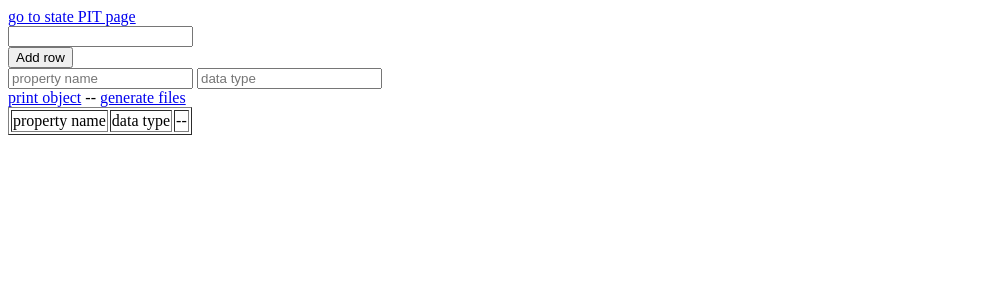
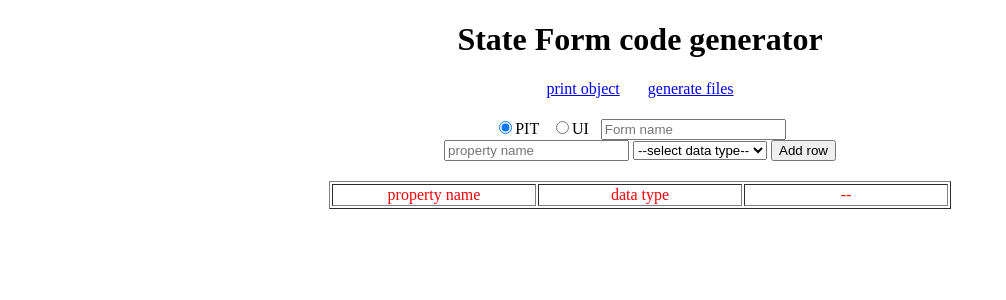
Before and after one commit to yansong10101/eSmartGenerator, a Flask app: page / in a window 1280 px wide. Shown: the top 300 px of the page, without its empty margins (0-1006 px from the left). Run offline with Flask 2, Linux system fonts and the light colour scheme.

Commit message:
10-26-2014 -- 1

```diff
--- a/genApp/genlib/formModules/statePIT.py
+++ b/genApp/genlib/formModules/statePIT.py
@@ -104,10 +104,10 @@ class GeneratePIT():
                           Constants.DYNAMIC_BLOCK_DAO_SETUP: insert_setup_block}
         file_regular.write(Template(file_source).substitute(position_point))
         print('finish generating' + self.formName + 'DAO.method.cs file')
-        # test_str = Constants.json_data['WebPageTemplate']['GenerateFront']
-        # test_print = Template(test_str).substitute({'number': '8',
-        #                                             'att_id': 'txt_TotalDue',
-        #                                             'description': 'test form',
-        #                                             'IsEnabled': 'true',
-        #                                             'IsAmount': 'CssClass=\"amount\"'})
-        # print(test_print)
+
+    def write_all(self):
+        self.write_regular()
+        self.write_method()
+        self.write_properties()
+        self.write_dao()
+        self.write_dao_method()
--- /dev/null
+++ b/genApp/static/css/style.css
@@ -0,0 +1,21 @@
+body, #tb, #tr_head{
+    text-align: center;
+}
+
+#tr_head{
+    color: #ff0005;
+}
+
+#tb{
+    margin-left: auto;
+    margin-right: auto;
+    margin-top: 20px;
+}
+
+#tr_head td{
+     width: 200px;
+}
+
+#linkBtn{
+    margin-bottom: 20px;
+}
--- /dev/null
+++ b/genApp/static/js/main.js
@@ -0,0 +1,32 @@
+/**
+ * Created by yansong on 10/26/2014.
+ */
+var rowNum = 0;
+var formAtt = {};
+function addRow(frm) {
+    if(frm.property.value == '' || frm.datatype.value == ''){
+        alert('property name and data type cannot be null!');
+        return;
+    }
+    rowNum++;
+    var cellName = '<td name="name[]">' + frm.property.value + '</td>';
+    var cellType = '<td name="qty[]" >' + frm.datatype.value + '</td>';
+    var cellBtn = '<td><input type="button" value="Remove" onclick="removeRow(' + rowNum + ');"></td>';
+    var row = '<tr id="rowNum' + rowNum + '"> ' + cellName + cellType + cellBtn + '</tr>';
+    $('#tb').append(row);
+    formAtt[frm.property.value] = frm.datatype.value;
+    frm.datatype.value = '';
+    frm.property.value = '';
+}
+
+function removeRow(rnum) {
+    var row_id = '#rowNum' + rnum;
+    var rowCellName = $(row_id).children(':first').html();
+    delete formAtt[rowCellName];
+    $(row_id).remove();
+}
+
+function printForm() {
+    console.log('print object contents ...');
+    console.log(formAtt);
+}
--- a/genApp/templates/index.html
+++ b/genApp/templates/index.html
@@ -1,49 +1,47 @@
 <!DOCTYPE html>
-<html>
+<html xmlns="http://www.w3.org/1999/html">
 <head lang="en">
     <meta charset="UTF-8">
     <script type="text/javascript" src="{{ url_for('static', filename='js/jquery.js') }}"></script>
     <script>window.jQuery || document.write('<script src="{{ url_for('static', filename='js/jquery.js') }}">\x3C/script>')</script>
+    <link rel="stylesheet" href="{{ url_for('static', filename='css/style.css') }}">
     <title>eSmart Code Generator</title>
 </head>
 <body>
 
-    <a href="/pit">go to state PIT page</a>
+    <h1>State Form code generator</h1>
 
+    <div id="linkBtn">
+        <a href="#"  onclick="printForm()">print object</a>
+        &nbsp&nbsp&nbsp&nbsp&nbsp
+        <a href=# id=genfile>generate files</a>
+    </div>
+
+    <script type="text/javascript" src="{{ url_for('static', filename='js/main.js') }}"></script>
     <script>
-        var rowNum = 0;
-        var taxForm = {};
-        function addRow(frm) {
-            rowNum++;
-            var row = '<tr id="rowNum' + rowNum + '"> ' +
-                      '<td name="name[]" >' + frm.property.value + '</td> ' +
-                      '<td name="qty[]" >' + frm.datatype.value + '</td> ' +
-                      '<td><input type="button" value="Remove" onclick="removeRow(' + rowNum + ');"><td></tr>';
-            $('#tb').append(row);
-
-            taxForm[frm.property.value] = frm.datatype.value;
-            console.log(taxForm);
-
-            frm.datatype.value = '';
-            frm.property.value = '';
-        }
-
-        function removeRow(rnum) {
-            var row_id = '#rowNum' + rnum;
-            $(row_id).remove();
-        }
-
-        function printForm() {
-            console.log('print object contents ...');
-            console.log(taxForm);
-        }
-
         $SCRIPT_ROOT = {{ request.script_root|tojson|safe }};
         $(function() {
             $('#genfile').bind('click', function() {
-                $.getJSON($SCRIPT_ROOT + '/temp_json', taxForm, function(data)
-                {
-                    $("#flag").text(data.flag);
+                var formName = $('#formName').val();
+                var formType = $('input:radio[name=formType]:checked').val();
+                if(formName == '' || formName == null) {
+                    alert('form name is required');
+                    return;
+                }
+                formAtt['formName'] = formName;
+                formAtt['formType'] = formType;
+                $.ajax({
+                    type: "GET",
+                    url: $SCRIPT_ROOT + '/temp_json',
+                    data: formAtt,
+                    contentType: "application/json; charset=utf-8",
+                    dataType: "json",
+                    success: function (msg) {
+                       //do something
+                    },
+                    error: function (errormessage) {
+                        //do something else
+                    }
                 });
                 return false;
             });
@@ -51,17 +49,24 @@
     </script>
 
     <form method="post">
-        <input type="text" name="form name" required>
+        <input type="radio" name="formType" value="PIT" checked>PIT &nbsp
+        <input type="radio" name="formType" value="UI">UI &nbsp
+        <input type="text" id="formName" name="form name" placeholder="Form name">
         <div id="itemRows">
-            <input onclick="addRow(this.form);" type="button" value="Add row" /> <br>
-            <input type="text" name="property" placeholder="property name"/> <input type="text" name="datatype" placeholder="data type"/>
+            <input type="text" name="property" placeholder="property name"/>
+            <select name="datatype">
+                <option value="">--select data type--</option>
+                <option>bool</option>
+                <option>DateTime</option>
+                <option>double</option>
+                <option>int</option>
+                <option>string</option>
+            </select>
+            <input onclick="addRow(this.form);" type="button" value="Add row" />
         </div>
     </form>
 
-    <a href="#"  onclick="printForm()">print object</a>
-     -- <a href=# id=genfile>generate files</a>
-
-    <table id="tb" border="true">
+    <table id="tb" data-role="table" class="ui-responsive" border="1">
         <tr id="tr_head">
             <td>property name</td>
             <td>data type</td>
--- a/genApp/views.py
+++ b/genApp/views.py
@@ -1,10 +1,8 @@
 __author__ = 'yansong'
 
 from genApp import app
-from flask import render_template, jsonify, request
-import json
+from flask import render_template, request
 import genApp.genlib.formModules.statePIT as Pit
-from string import Template
 
 
 @app.route('/')
@@ -13,18 +11,6 @@ def start():
     user = {'nickname': 'generating code',
             'testOther': 'test second',
             'testNone': None}
-    # obj = Pit.GeneratePIT({'formName': 'FCA941',
-    #                        'attributes': {
-    #                            'StateTaxWithheld': 'double',
-    #                            'NumForms': 'int',
-    #                            'TotalDue': 'double',
-    #                            'NameControl': 'string'
-    #                        }})
-    # obj.write_regular()
-    # obj.write_method()
-    # obj.write_properties()
-    # obj.write_dao()
-    # obj.write_dao_method()
     return render_template('index.html',
                            title='home',
                            user=user)
@@ -32,13 +18,22 @@ def start():
 
 @app.route('/temp_json')
 def add_numbers():
-    obj = Pit.GeneratePIT({'formName': 'FCA941',
-                           'attributes': request.args})
-    obj.write_regular()
-    obj.write_method()
-    obj.write_properties()
-    obj.write_dao()
-    obj.write_dao_method()
+    data = request.args
+    form_name = data['formName']
+    form_type = data['formType']
+    form_att = {}
+    for item in data.items():
+        key = item[0]
+        value = item[1]
+        if key != 'formName' and key != 'formType':
+            form_att[key] = value
+    if form_type == 'PIT':
+        obj = Pit.GeneratePIT({'formName': form_name,
+                               'attributes': form_att})
+        obj.write_all()
+    elif form_type == 'UI':
+        print('not has UI yet...')
+        pass
     return render_template('main/statePIT.html')
 
 
```
Also changed, not shown: genApp/genlib/formModules/dynamicModule.py (+12 -137 lines).
